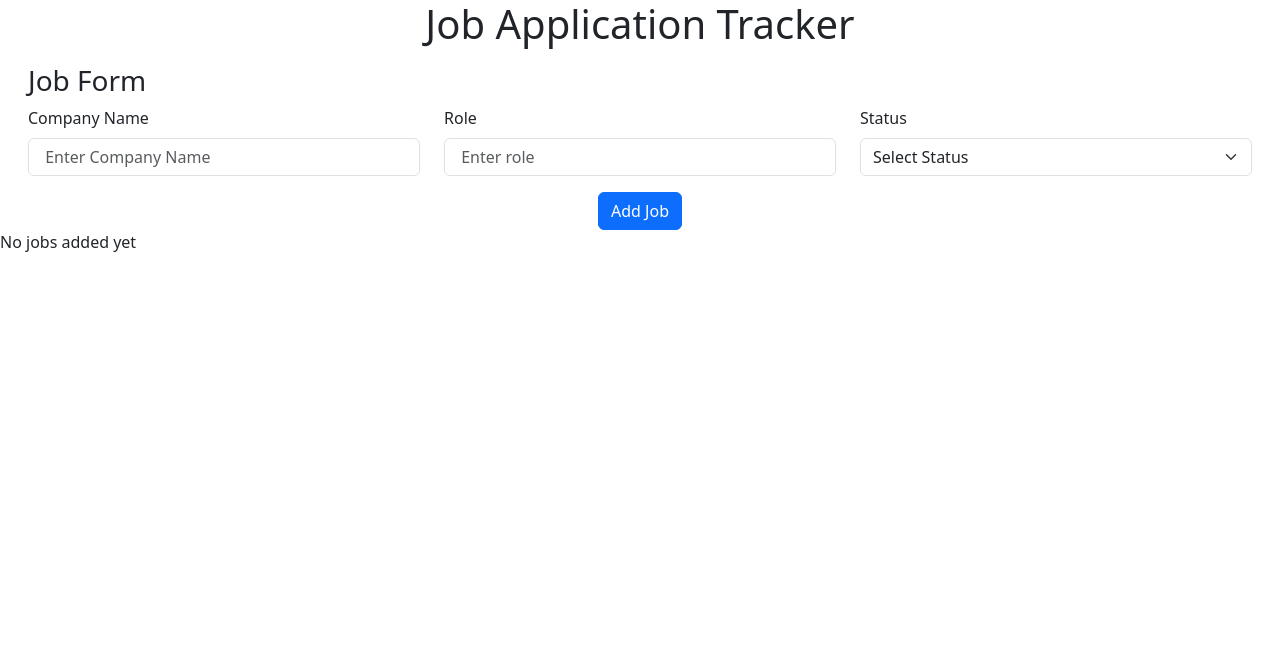
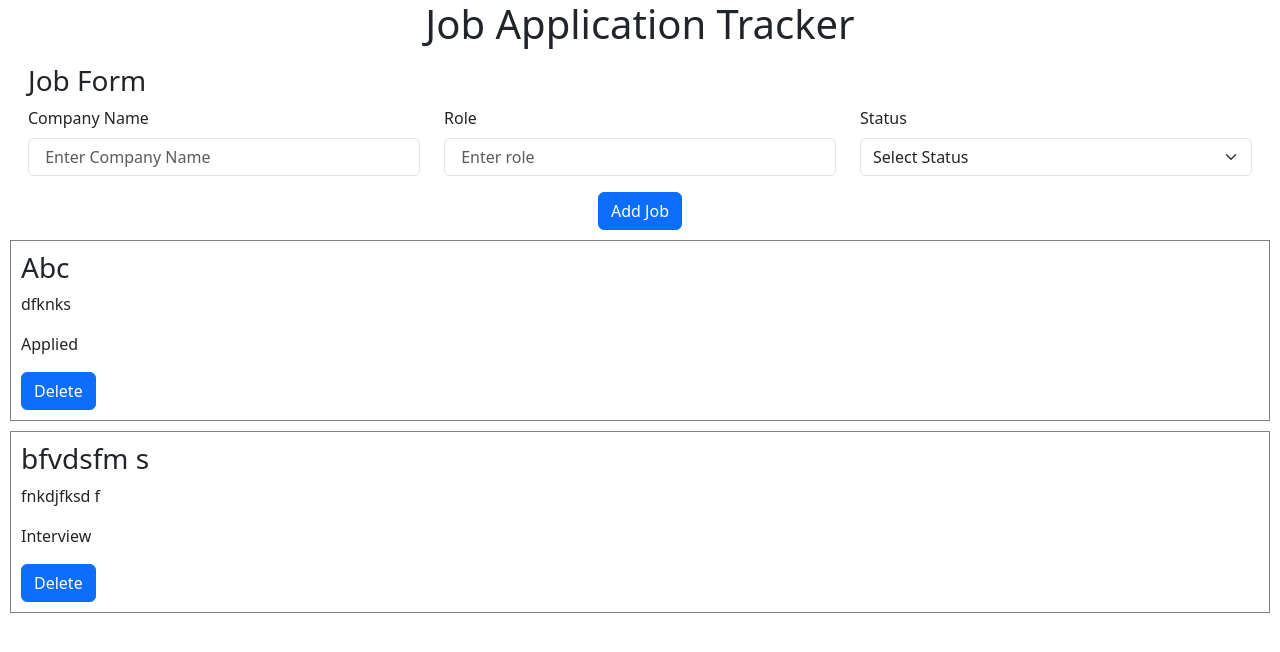
Before and after one commit to Tina1903/ApplicationTracker, a React (Create React App) app: page / in a window 1280 px wide. Shown: the top 652 px of the page. Built offline with nearby package versions, Linux system fonts and the light colour scheme; data requests are answered from the project's data file.

Commit message:
Update App.jsx

```diff
--- a/src/App.jsx
+++ b/src/App.jsx
@@ -1,24 +1,35 @@
 import "./App.css";
-import { useState } from "react";
+import { useEffect, useState } from "react";
 import JobList from "./components/JobList";
 import JobForm from "./components/JobForm";
+import { createJob, deleteJob, getJobs } from "./api/jobApi";
 
 function App() {
   const [jobs, setJobs] = useState([]);
 
-  const addJob = (newJob) => {
-    setJobs([...jobs, newJob]);
+  useEffect(() => {
+    const fetchJobs = async () => {
+      const data = await getJobs();
+      setJobs(data);
+    };
+    fetchJobs();
+  }, []);
+
+  const addJob = async (newJob) => {
+    const createdJob = await createJob(newJob);
+    console.log(createdJob);
+    setJobs((prevJobs) => [...prevJobs, createdJob]);
   };
 
-  const deleteJob = (id) => {
-    const updatedJobs = jobs.filter((job) => job.id !== id);
-    setJobs(updatedJobs);
+  const deletedJob = async (id) => {
+    await deleteJob(id);
+    setJobs((prevJobs) => prevJobs.filter((job) => job.id !== id));
   };
   return (
     <>
       <h1 style={{ textAlign: "center" }}>Job Application Tracker</h1>
       <JobForm addJob={addJob} />
-      <JobList jobs={jobs} deleteJob={deleteJob} />
+      <JobList jobs={jobs} deleteJob={deletedJob} />
     </>
   );
 }
```
